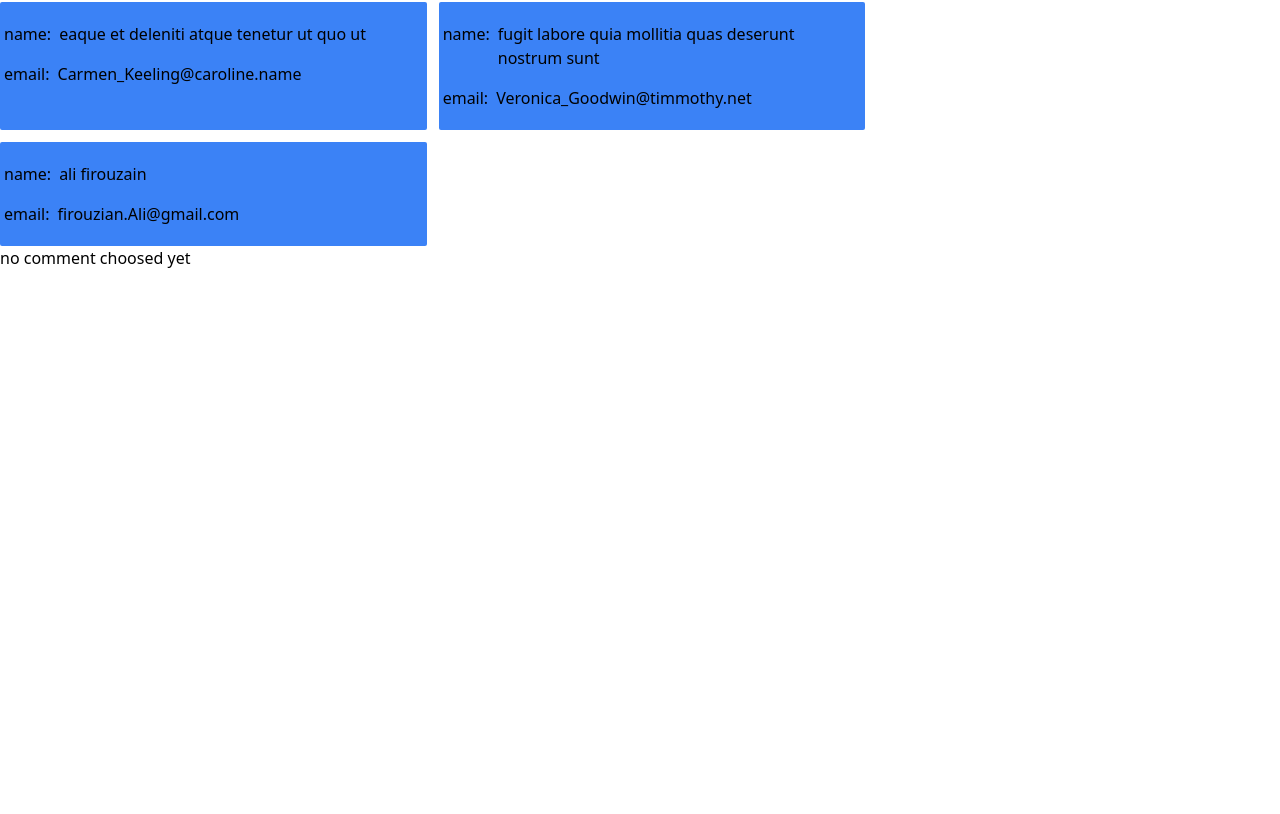
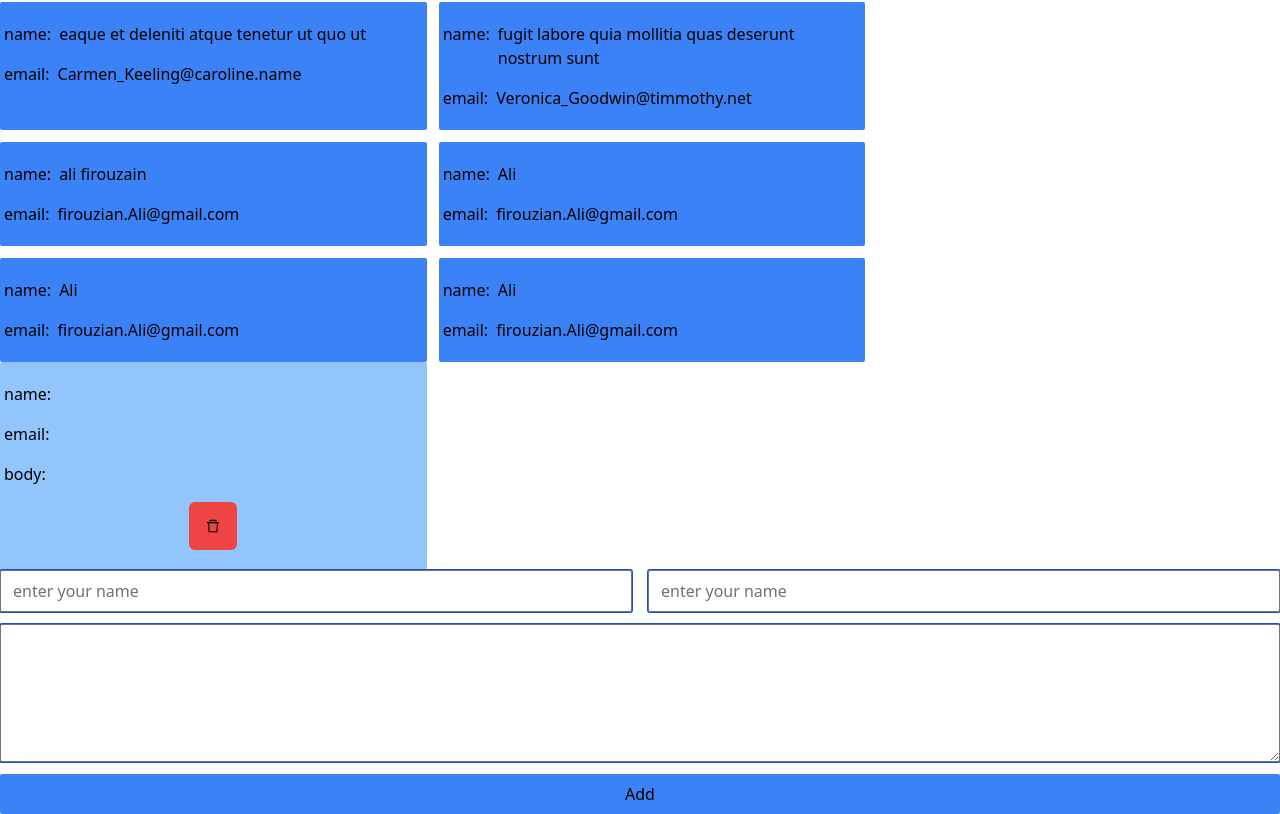
Before and after one commit to Arman-Abbasian/comment_app, a React (Create React App) app: page / in a window 1280 px wide. Shown: the part 510-1324 px from the top of the page. Before the commit the page ends 800 px from the top, so only its background shows below. Built offline with nearby package versions, Linux system fonts and the light colour scheme; data requests are answered from the project's data file.

Commit message:
work on choose one comment

```diff
--- a/db.json
+++ b/db.json
@@ -65,6 +65,24 @@
       "email": "firouzian.Ali@gmail.com",
       "body": "your product ist so good",
       "id": 12
+    },
+    {
+      "name": "Ali",
+      "email": "firouzian.Ali@gmail.com",
+      "body": "sfsfsf",
+      "id": 13
+    },
+    {
+      "name": "Ali",
+      "email": "firouzian.Ali@gmail.com",
+      "body": "sfsfsf",
+      "id": 14
+    },
+    {
+      "name": "Ali",
+      "email": "firouzian.Ali@gmail.com",
+      "body": "sfsfsf",
+      "id": 15
     }
   ]
 }
--- a/src/App.js
+++ b/src/App.js
@@ -1,6 +1,7 @@
 import CommentList from "./components/CommentsList";
 import CommentListContext from "./components/CommentsListContext";
 import FullCommentsContext from "./components/FullCommentContext";
+import NewCommentContext from "./components/NewCommentContext";
 import Discussion from "./container/Disscussion";
 import CommentProvider from "./Providers/CommentProvider";
 
@@ -13,6 +14,7 @@ function App() {
          <CommentProvider>
             <CommentListContext />
             <FullCommentsContext />
+            <NewCommentContext />
          </CommentProvider>
     </div>
   );
--- a/src/Providers/CommentProvider.jsx
+++ b/src/Providers/CommentProvider.jsx
@@ -5,14 +5,21 @@ import { createContext } from "react";
 
 const CommentContext=createContext();
 const CommentContextDispatcher=createContext();
+const SingleCommentContext=createContext();
+const SingleCommentContextDispatcher=createContext();
 
 const CommentProvider = ({children}) => {
-    const [comments,setComments]=useState({comment:[],loading:false,error:""})
+    const [comments,setComments]=useState({comment:[],loading:false,error:""});
+    const [singleComment,setSingleComment]=useState({singleComment:null,loading:false,error:"",message:''})
     return (
         <div>
             <CommentContext.Provider value={comments}>
                 <CommentContextDispatcher.Provider value={setComments}>
-                    {children}
+                    <SingleCommentContext.Provider value={singleComment}>
+                        <SingleCommentContextDispatcher.Provider value={setSingleComment}>
+                            {children}
+                        </SingleCommentContextDispatcher.Provider>
+                    </SingleCommentContext.Provider>
                 </CommentContextDispatcher.Provider>
             </CommentContext.Provider>
         </div>
@@ -31,22 +38,35 @@ export const useCommentsActions=()=>{
         .then(res=>setComments({...comments,comment:res.data,loading:false,error:""}))
         .catch(err=>setComments({...comments,comment:[],loading:false,error:err.message}));
     }
+    const addOneComment=(payload)=>{
+            axios.post(`http://localhost:4000/comments`,payload)
+            .then(res=>initialLoading())
+            .catch(err=>console.log(err.message));
+        };
 
-        // const changeCompletedCondition=(payload)=>{
-        //     axios.put(`http://localhost:4000/todos/${payload.id}`,payload)
-        //     .then(res=>initialLoading())
-        //     .catch(err=>console.log(err.message));
-        // };
-        // const  addOneTodo=(payload)=>{
-        //     axios.post(`http://localhost:4000/todos`,payload)
-        //     .then(res=>initialLoading())
-        //     .catch(err=>console.log(err.message));
-        // };
-        // const removeOneTodo=(id)=>{
-        //     axios.delete(`http://localhost:4000/todos/${id}`)
-        //     .then(res=>initialLoading())
-        //     .catch(err=>console.log(err.message));
-        // };
+            return {initialLoading,addOneComment};
+    };
 
-            return {initialLoading};
+
+
+
+export const useSingleComment=()=>useContext(SingleCommentContext);
+export const useSingleCommentsActions=()=>{
+    const singleComment=useSingleComment();
+    const setSingleComment=useContext(SingleCommentContextDispatcher);
+
+    const setNewId=(payload)=>{
+       if(!payload){
+        setSingleComment({singleComment:null,loading:false,error:'',message:'select a comment'})
+       }else{
+        axios.get(`http://localhost:4000/comments/${payload}`)
+       .then(res=>{
+        setSingleComment({singleComment:res.data,loading:false,error:'',message:''})
+       })
+       .catch(err=>{
+        setSingleComment({singleComment:null,loading:false,error:err.message,message:''})
+       })
+       }
     }
+            return {setNewId};
+    }
--- a/src/components/CommentsListContext.jsx
+++ b/src/components/CommentsListContext.jsx
@@ -1,22 +1,29 @@
 import axios from "axios";
 import { useEffect } from "react";
-import { useComments, useCommentsActions } from "../Providers/CommentProvider";
+import { useComments, useCommentsActions, useSingleComment, useSingleCommentsActions } from "../Providers/CommentProvider";
 import CommentContext from "./CommentContext";
 
 
 const CommentListContext = () => {
-    const {comment}=useComments();
+    const comment=useComments();
     const {initialLoading}=useCommentsActions();
+    console.log(comment.error)
+
+    const singleComment=useSingleComment();
+    const {setNewId}=useSingleCommentsActions();
+
     console.log(comment);
     useEffect(()=>{
         initialLoading();
+        console.log(comment)
     },[]);
-
+    if (comment.loading) return <p>loading...</p>
+    if (comment.error!=='') return <p>{comment.error.message}</p>
     return (
         <div className="flex flex-wrap gap-3">
-            {comment.map(item=>(
+            {comment.comment.map(item=>(
                 <CommentContext key={item.id} name={item.name} email={item.email}
-                 />
+                clickHandler={()=>setNewId(item.id)}/>
               ))}
         </div>
      );
--- a/src/components/FullCommentContext.jsx
+++ b/src/components/FullCommentContext.jsx
@@ -3,43 +3,37 @@ import { useState } from "react";
 import { useEffect } from "react";
 import { AiOutlineDelete } from "react-icons/ai";
 import { toast } from "react-toastify";
+import { useSingleComment, useSingleCommentsActions } from "../Providers/CommentProvider";
 
-const FullCommentsContext = ({name,email,body,commentId,onRemove}) => {
-    const [clickedComment,setClickedComment]=useState(null);
+const FullCommentsContext = () => {
+    const singleComment=useSingleComment();
+    const {setNewId}=useSingleCommentsActions();
     const [loading,setLoading]=useState(true);
-    const [error,setError]=useState(null);
 
     useEffect(()=>{
-        if(commentId){
-            axios.get(`http://localhost:4000/comments/${commentId}`)
-            .then(res=>{
-                setClickedComment(res.data);
-                setLoading(false)
-                console.log(clickedComment)
-            })
-            .catch(err=>toast.error(err.message))
-        }
-    },[commentId]);
-    if(!commentId) return <p>no comment choosed yet</p>
-    if (loading) return <p>loading ...</p>
-    if (error) return <p>{error.message}</p>
+        setNewId();
+    },[]);
+
+    if(!singleComment) return <p>no comment choosed yet</p>
+    if (singleComment.loading) return <p>loading ...</p>
+    if (singleComment.error) return <p>{singleComment.error.message}</p>
 
     return (
         <div className="bg-blue-300 p-1 overflow-hidden w-full md:w-1/2 xl:w-1/3 py-5 flex flex-col gap-4 rounded-sm">
             <div className="flex gap-2">
                 <p>name:</p>
-                <p>{clickedComment.name}</p>
+                <p>{singleComment.name}</p>
             </div>
             <div className="flex gap-2">
                 <p>email:</p>
-                <p>{clickedComment.email}</p>
+                <p>{singleComment.email}</p>
             </div>
             <div className="flex gap-2">
                 <p>body:</p>
-                <p>{clickedComment.body}</p>
+                <p>{singleComment.body}</p>
             </div>
             <div className="flex items-center justify-center">
-                <button onClick={()=>onRemove(commentId)} className="bg-red-500 p-4 rounded-md"><AiOutlineDelete /></button>
+                <button  className="bg-red-500 p-4 rounded-md"><AiOutlineDelete /></button>
             </div>
         </div>
      );
--- a/src/components/NewCommentContext.jsx
+++ b/src/components/NewCommentContext.jsx
@@ -1,23 +1,23 @@
 import axios from "axios";
 import { useState } from "react";
 import { toast } from "react-toastify";
+import { useComments, useCommentsActions } from "../Providers/CommentProvider";
 
-const NewCommentContext = ({setComments}) => {
+const NewCommentContext = () => {
     const [formValues,setFormValues]=useState({name:"",email:"",body:""});
+    const comments=useComments();
+    const {addOneComment}=useCommentsActions();
+
     const changeHandler=(e)=>{
         setFormValues({...formValues,[e.target.name]:e.target.value});
     };
+
     const submitHandler=(e)=>{
         e.preventDefault();
-        axios.post(`http://localhost:4000/comments`,formValues)
-        .then(res=>{
-            axios.get(`http://localhost:4000/comments`)
-            .then(res=>setComments(res.data));
-            setFormValues({name:"",email:"",body:""})
-        })
-        .catch(err=>toast.error(err.message))
+        addOneComment(formValues);
+        setFormValues({name:"",email:"",body:""})
+    }
 
-    }
     return (
         <div>
             <form onSubmit={submitHandler} className="flex flex-col gap-3">
```
